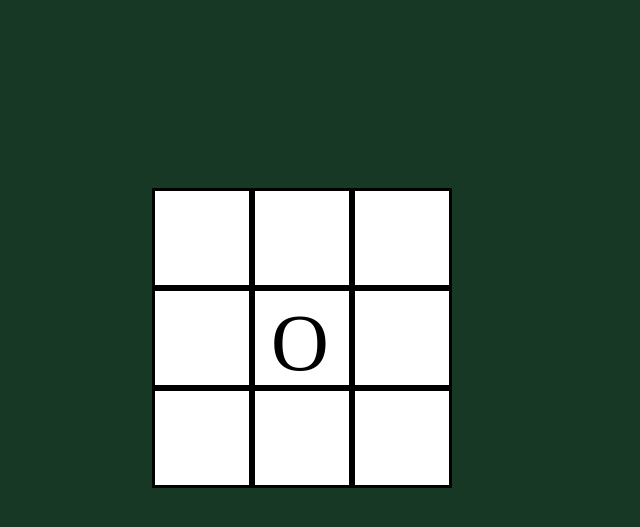
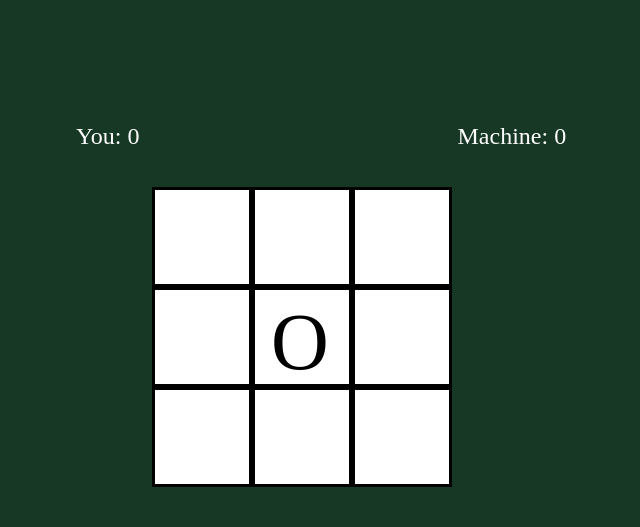
Before and after one commit to Mr-Kumar-Abhishek/tic-tac-toe, a plain HTML site: page index.html in a window 1280 px wide. Shown: the part 57-584 px from the top of the page, without its empty margins (338-978 px from the left). Drawn offline with nearby package versions, Linux system fonts and the light colour scheme.

Commit message:
design for keeping player scores

```diff
--- a/css/main.css
+++ b/css/main.css
@@ -12,7 +12,7 @@ h1 {
 	width: 300px;
 	margin-left: auto;
 	margin-right: auto;
-	margin-top: 15vw;
+    margin-top: 3vw;
 	background: #fff;
 }
 
@@ -26,3 +26,16 @@ h1 {
     padding-left: 16px;
     cursor: pointer;
 }
+
+.scores {
+	display: flex;
+    margin-top: 10vw;
+    justify-content: center;
+}
+
+.players{
+	margin-left: 178px;
+    margin-right: 140px;
+    color: #fff;
+    font-size: 1.5em;
+}
--- a/index.html
+++ b/index.html
@@ -20,6 +20,14 @@
             <p class="browserupgrade">You are using an <strong>outdated</strong> browser. Please <a href="http://browsehappy.com/">upgrade your browser</a> to improve your experience.</p>
         <![endif]-->
         <h1>Tic Tac Toe</h1>
+        <div class="scores">
+			<div class="players">
+				You: <span class="score-digit">0</span>
+			</div>
+			<div class="players">
+				Machine: <span class="score-digit">0</span>
+			</div>
+        </div>
         <div class="game">
 			<div id="1" class="tic-tac-box"></div>
 			<div id="2" class="tic-tac-box"></div>
@@ -31,7 +39,6 @@
 			<div id="8" class="tic-tac-box"></div>
 			<div id="9" class="tic-tac-box"></div>
         </div>
-        <!-- jQuery library -->
         <script src="https://ajax.googleapis.com/ajax/libs/jquery/3.1.1/jquery.min.js"></script>
         <script src="js/main.js"></script>
     </body>
```
